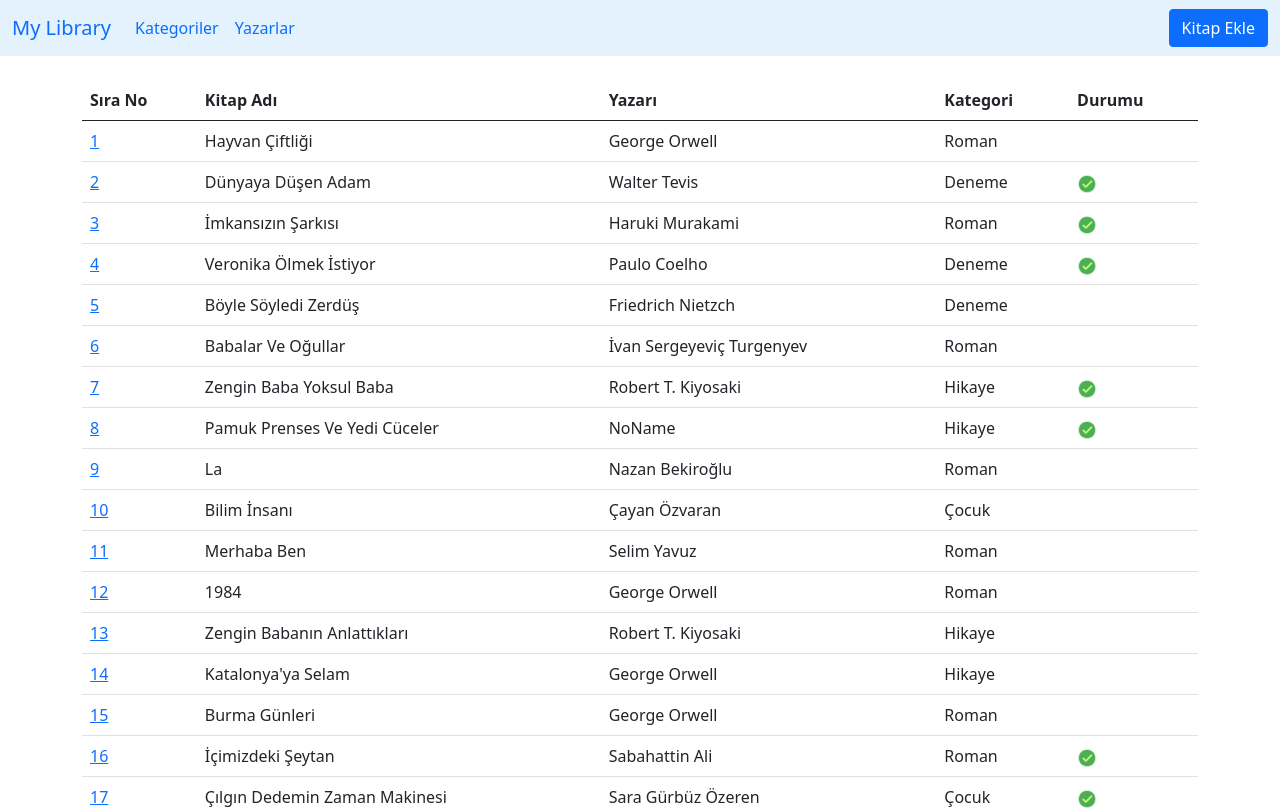
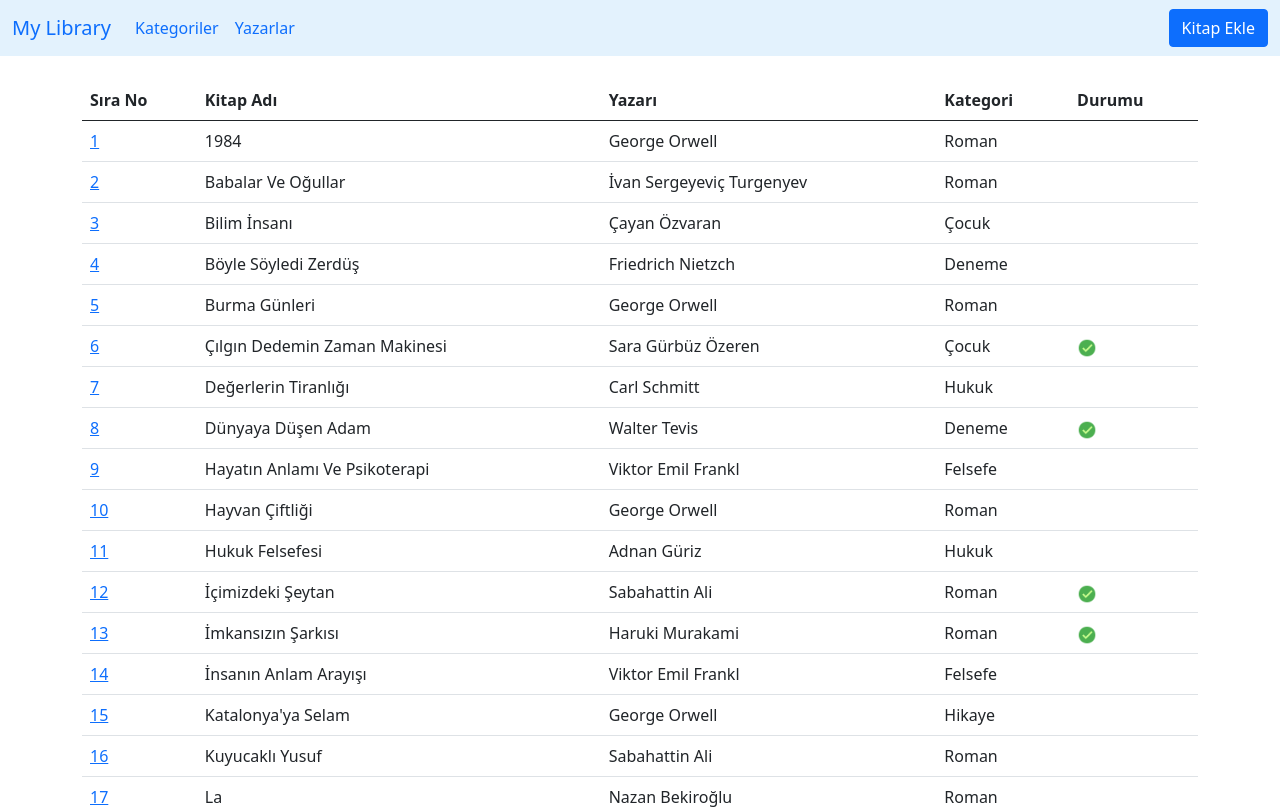
Before and after one commit to veliburhan/library-redux-Library, a React (Create React App) app: page / in a window 1280 px wide. Shown: the top 810 px of the page. Built offline with nearby package versions, Linux system fonts and the light colour scheme; data requests are answered from the project's data file.

Commit message:
Kitap listesi Türkçe Alfabetik Sıralama yapıldı

```diff
--- a/db.json
+++ b/db.json
@@ -188,6 +188,15 @@
       "publisher": "Say Yayınları",
       "categoryId": "1684346559411",
       "isRead": false
+    },
+    {
+      "id": "1684494252997",
+      "title": "Kuyucaklı Yusuf",
+      "author": "Sabahattin Ali",
+      "isbn": "",
+      "publisher": "Yapı Kredi Yayınları",
+      "categoryId": "1",
+      "isRead": false
     }
   ],
   "categories": [
--- a/src/components/ListBooks.js
+++ b/src/components/ListBooks.js
@@ -2,7 +2,7 @@ import React from "react"
 import { Link } from "react-router-dom"
 import { useSelector } from "react-redux"
 import okundu from "../assets/images/okundu.png"
-import book from "../assets/images/book.png"
+
 import { upperFirstLetters } from "../utils/functions"
 
 const ListBooks = () => {
@@ -14,6 +14,14 @@ const ListBooks = () => {
 
         return adet
     }
+
+
+
+    //alfabetik sıralama  ( Türkçe karaktere duyarlı obje verisi tutan dizinin sıralanması)
+     const Siralama=(liste)=>{
+
+        return [...liste].sort(function(a, b){return a.title.localeCompare(b.title)})
+        }
 
 
 
@@ -31,7 +39,7 @@ const ListBooks = () => {
                     </tr>
                 </thead>
                 <tbody>
-                    {booksState.books.map((book, index) => {
+                    {Siralama(booksState.books).map((book, index) => {
                         const myCategory = categoriesState.categories.find(item => item.id === book.categoryId)
 
                         return (
@@ -45,8 +53,7 @@ const ListBooks = () => {
                                 <td>{book.isRead === true && <img style={{ width: "20px" }} src={okundu} alt={"Okundu"}/>} </td>
                             </tr>)
 
-                    }
-                    )
+                                                            })
                     }
 
                 </tbody>
```
